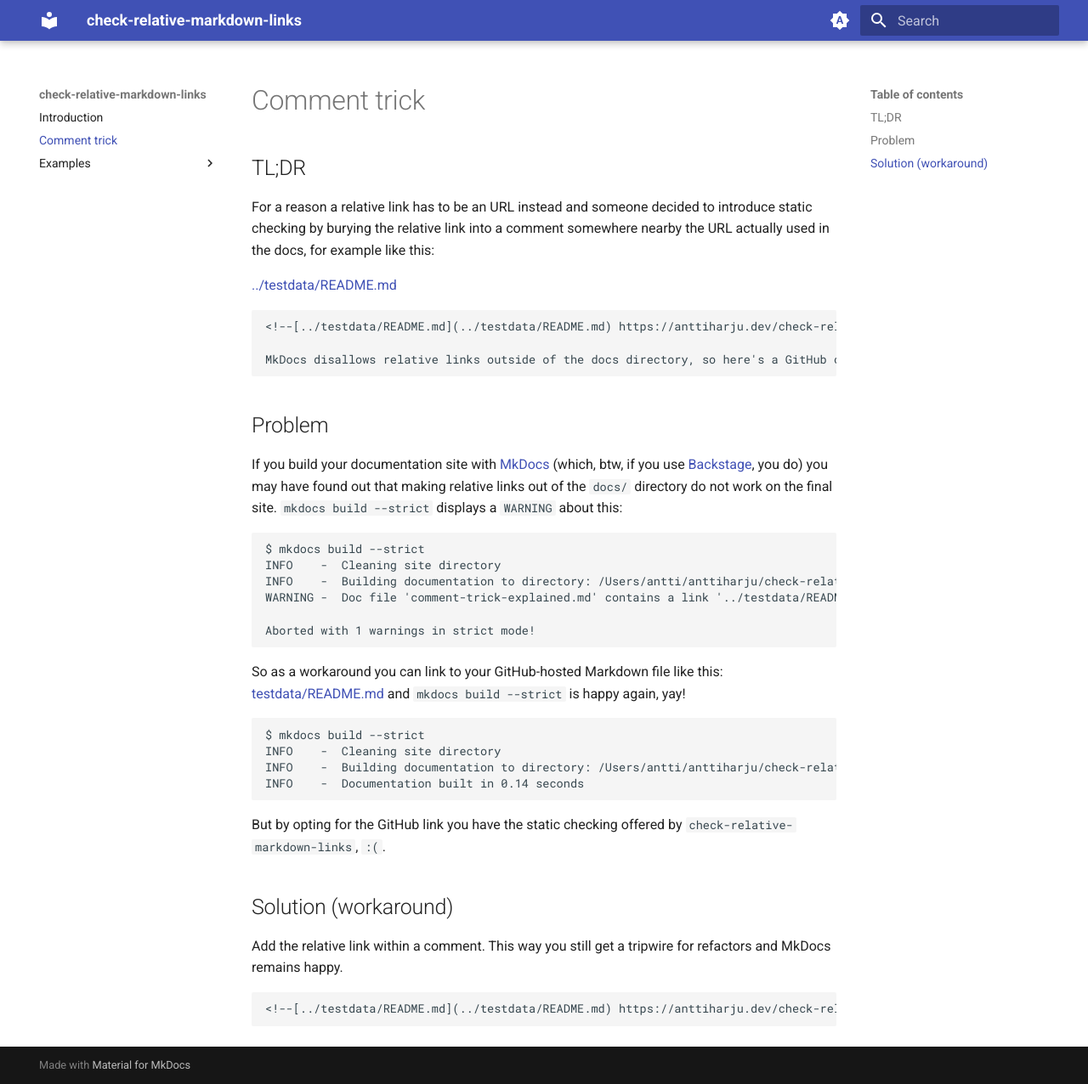
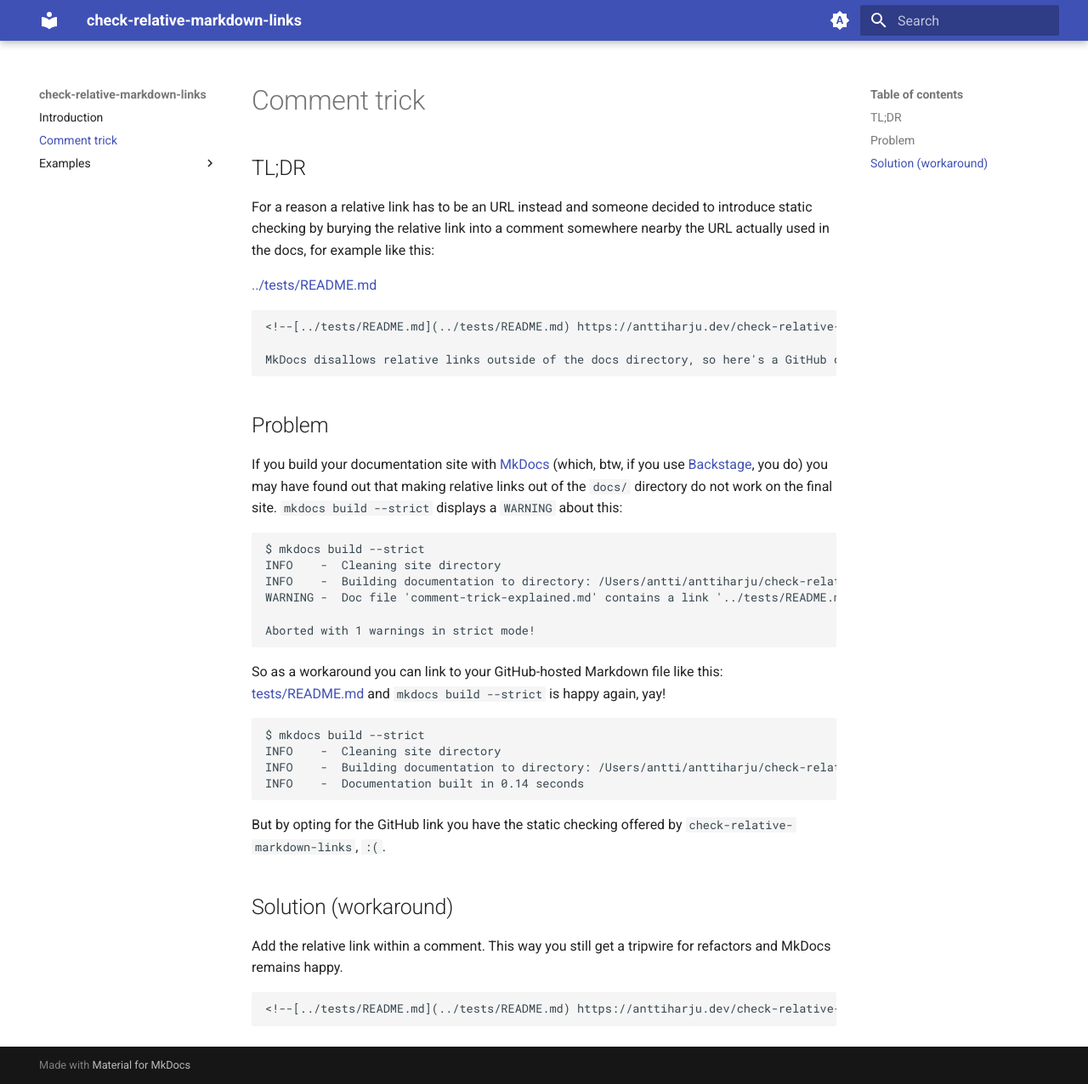
Before and after one commit to anttiharju/relcheck, an MkDocs documentation site: the page built from docs/comment-trick-explained.md, in a window 1280 px wide and 1276 px high. Shown: the whole window at 85% size. Built offline with MkDocs 1.6.1 and Material for MkDocs 9.7.7, drawn with Linux system fonts in a browser that asks for light colours.

Commit message:
Rename testdata -> tests
Really it should be testresults, but eh

````diff
--- a/docs/comment-trick-explained.md
+++ b/docs/comment-trick-explained.md
@@ -4,12 +4,12 @@
 
 For a reason a relative link has to be an URL instead and someone decided to introduce static checking by burying the relative link into a comment somewhere nearby the URL actually used in the docs, for example like this:
 
-[../testdata/README.md](../testdata/README.md)
+[../tests/README.md](../tests/README.md)
 
 ```md
-<!--[../testdata/README.md](../testdata/README.md) https://anttiharju.dev/check-relative-markdown-links/comment-trick-explained -->
+<!--[../tests/README.md](../tests/README.md) https://anttiharju.dev/check-relative-markdown-links/comment-trick-explained -->
 
-MkDocs disallows relative links outside of the docs directory, so here's a GitHub one instead: https://github.com/anttiharju/check-relative-markdown-links/blob/HEAD/testdata/README.md
+MkDocs disallows relative links outside of the docs directory, so here's a GitHub one instead: https://github.com/anttiharju/check-relative-markdown-links/blob/HEAD/tests/README.md
 ```
 
 ## Problem
@@ -20,14 +20,14 @@
 $ mkdocs build --strict
 INFO    -  Cleaning site directory
 INFO    -  Building documentation to directory: /Users/antti/anttiharju/check-relative-markdown-links/site
-WARNING -  Doc file 'comment-trick-explained.md' contains a link '../testdata/README.md', but the target is not found among documentation files.
+WARNING -  Doc file 'comment-trick-explained.md' contains a link '../tests/README.md', but the target is not found among documentation files.
 
 Aborted with 1 warnings in strict mode!
 ```
 
-<!--[testdata/README.md](../testdata/README.md) https://anttiharju.dev/check-relative-markdown-links/comment-trick-explained -->
+<!--[tests/README.md](../tests/README.md) https://anttiharju.dev/check-relative-markdown-links/comment-trick-explained -->
 
-So as a workaround you can link to your GitHub-hosted Markdown file like this: [testdata/README.md](https://github.com/anttiharju/check-relative-markdown-links/blob/HEAD/testdata/README.md) and `mkdocs build --strict` is happy again, yay!
+So as a workaround you can link to your GitHub-hosted Markdown file like this: [tests/README.md](https://github.com/anttiharju/check-relative-markdown-links/blob/HEAD/tests/README.md) and `mkdocs build --strict` is happy again, yay!
 
 ```sh
 $ mkdocs build --strict
@@ -43,5 +43,5 @@
 Add the relative link within a comment. This way you still get a tripwire for refactors and MkDocs remains happy.
 
 ```md
-<!--[../testdata/README.md](../testdata/README.md) https://anttiharju.dev/check-relative-markdown-links/comment-trick-explained -->
+<!--[../tests/README.md](../tests/README.md) https://anttiharju.dev/check-relative-markdown-links/comment-trick-explained -->
 ```
````
Also changed, not shown: 7 other files.
